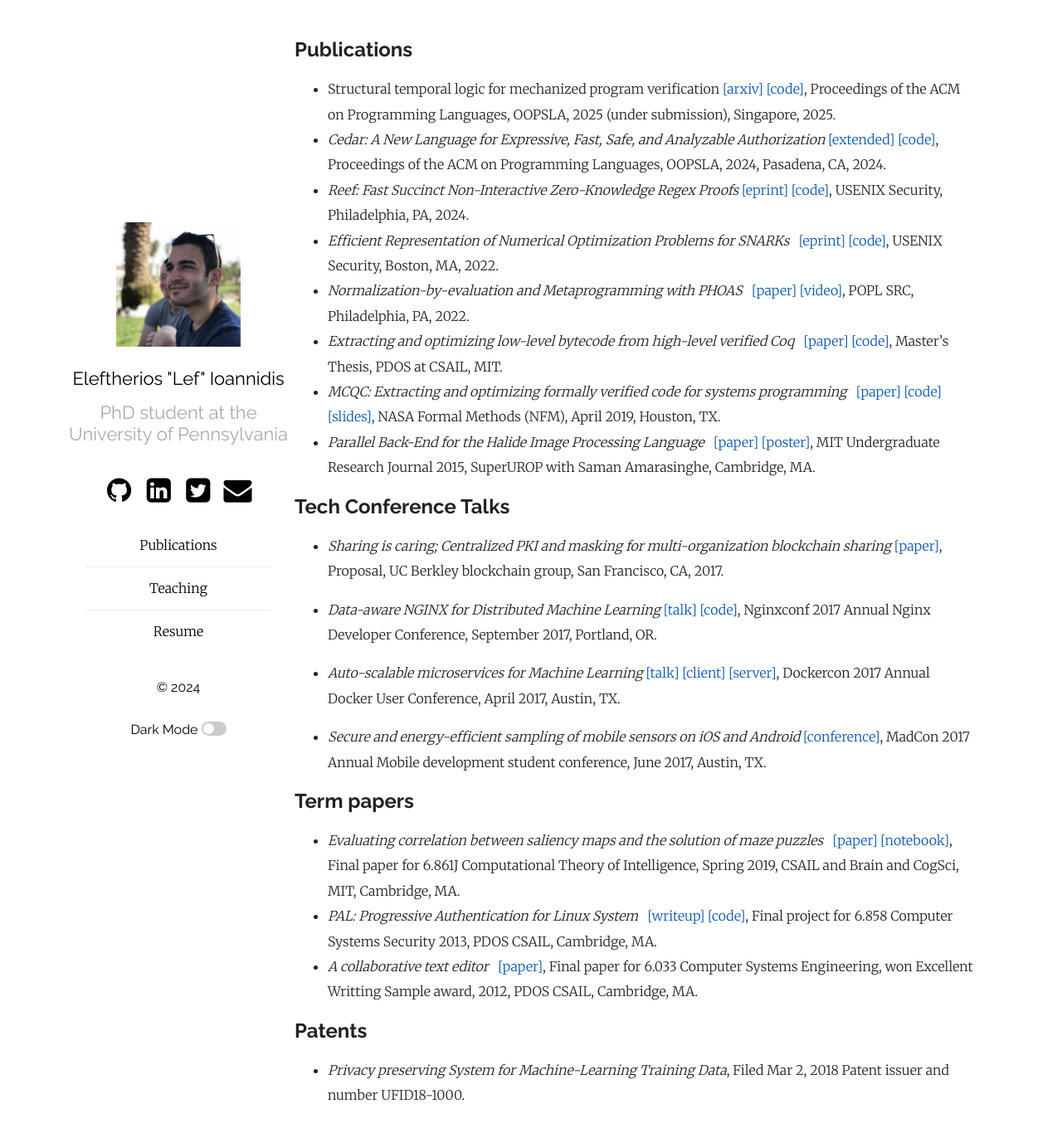
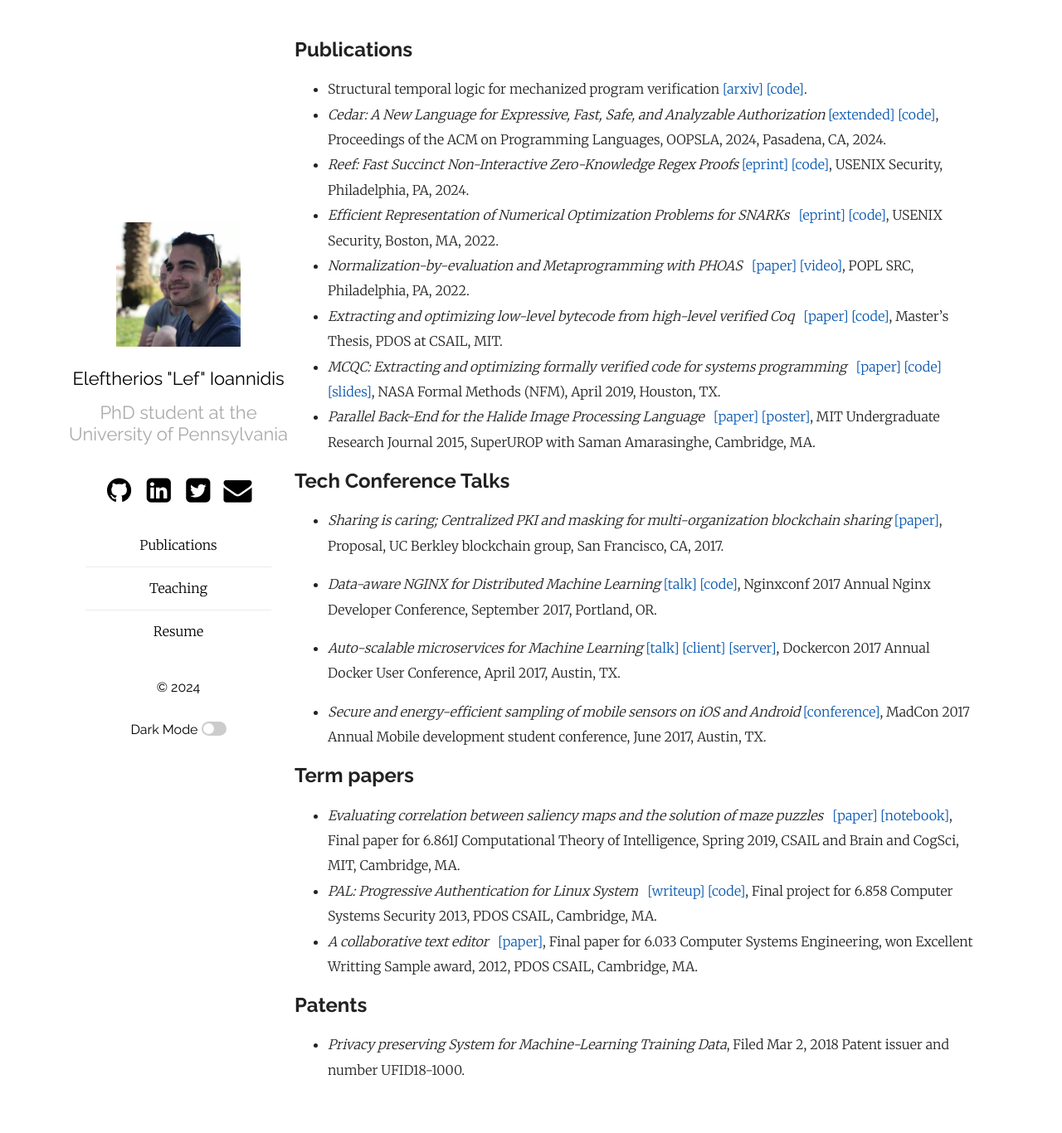
Before and after one commit to elefthei/elefthei.github.io, a Jekyll site: the page built from publications/index.md, in a window 1280 px wide and 1381 px high. Shown: the top 1366 px of the window at 83% size. Built offline with Jekyll 4.4.1, drawn with Linux system fonts in a browser that asks for light colours.

Commit message:
Arxiv Ticl

```diff
--- a/publications/index.md
+++ b/publications/index.md
@@ -6,7 +6,7 @@ title: Lef Ioannidis - Publications
 Publications
 ------------
 
-- Structural temporal logic for mechanized program verification [\[arxiv\]](https://arxiv.org/abs/2410.14906) [\[code\]](https://github.com/vellvm/ticl), Proceedings of the ACM on Programming Languages, OOPSLA, 2025 (under submission), Singapore, 2025.
+- Structural temporal logic for mechanized program verification [\[arxiv\]](https://arxiv.org/abs/2410.14906) [\[code\]](https://github.com/vellvm/ticl).
 - _Cedar: A New Language for Expressive, Fast, Safe, and Analyzable Authorization_ [\[extended\]](https://arxiv.org/abs/2403.04651) [\[code\]](https://github.com/cedar-policy/), Proceedings of the ACM on Programming Languages, OOPSLA, 2024, Pasadena, CA, 2024.
 - _Reef: Fast Succinct Non-Interactive Zero-Knowledge Regex Proofs_ [\[eprint\]](https://eprint.iacr.org/2023/1886) [\[code\]](https://github.com/eniac/Reef), USENIX Security, Philadelphia, PA, 2024.
 - _Efficient Representation of Numerical Optimization Problems for SNARKs_   [\[eprint\]](https://eprint.iacr.org/2021/1436.pdf) [\[code\]](https://github.com/eniac/otti), USENIX Security, Boston, MA, 2022.
```
